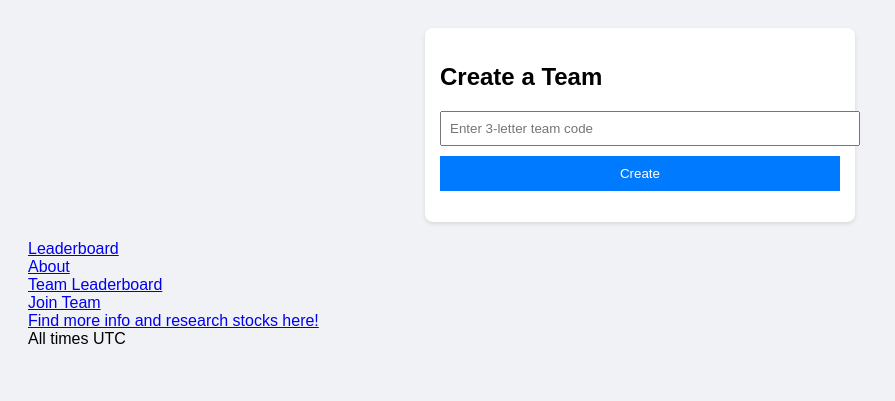
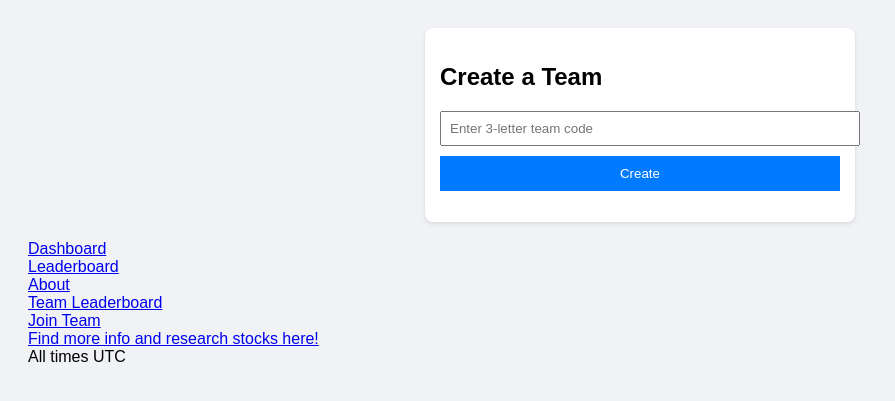
Before and after one commit to tallbeenboy/urban-couscous, a Flask app: page /createteam-page in a window 1280 px wide. Shown: the top 401 px of the page, without its empty margins (0-895 px from the left). Run offline with Flask 3, Linux system fonts and the light colour scheme; parts of the project's set-up code (start-up, migrations or seed data) failed here and were passed over.

Commit message:
Update create_team.html

```diff
--- a/templates/create_team.html
+++ b/templates/create_team.html
@@ -18,6 +18,8 @@
     <button onclick="createTeam()">Create</button>
     <p id="msg"></p>
   </div>
+  <br>
+  <a href="{{ url_for('dashboard') }}">Dashboard</a>
   <br>
   <a href="{{ url_for('leaderboard_page') }}">Leaderboard</a>
         <br>
```
